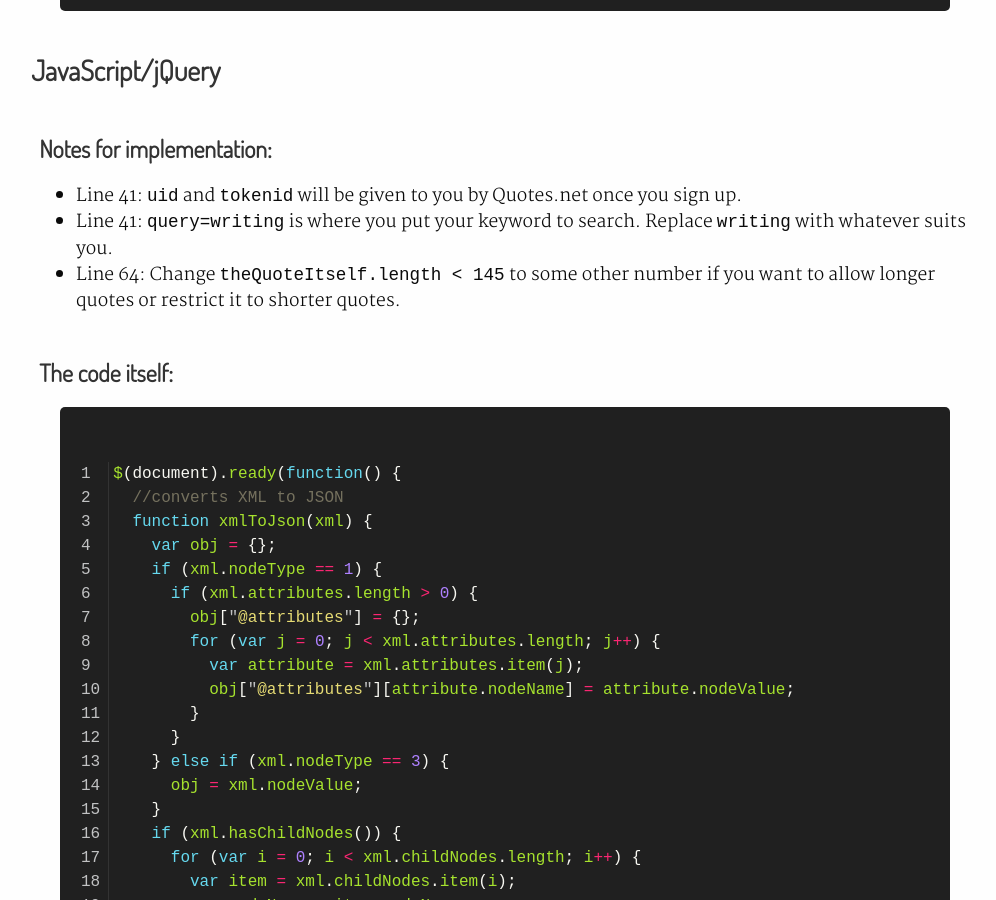
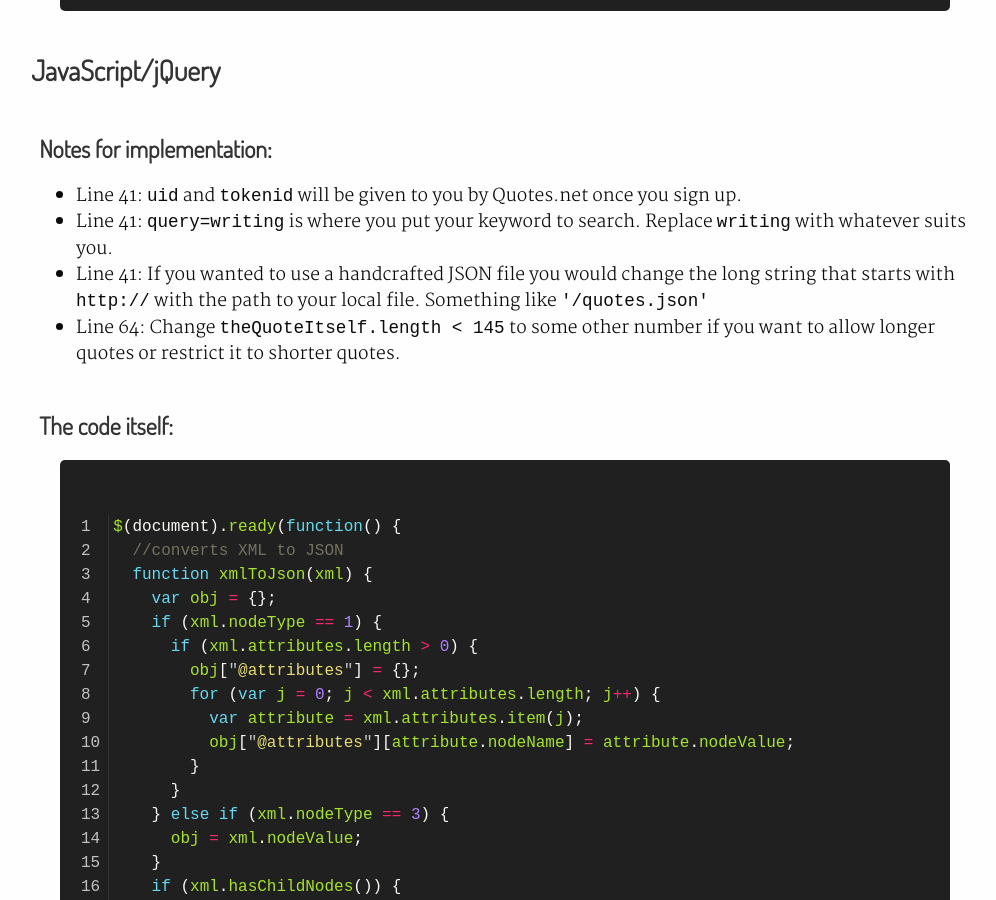
Before and after one commit to BradCoffield/APIs-for-librarians, a Jekyll site: the page built from _quotes/random-quote-on-a-topic.md, in a window 1280 px wide and 900 px high, scrolled down 2468 px. Shown: the whole window, without its empty margins (135-1131 px from the left). Built offline with Jekyll 4.4.1, drawn with Linux system fonts in a browser that asks for light colours; nearby versions of some CDN libraries; comment, search, counter and statistics services are not loaded.

Commit message:
forgot something

```diff
--- a/_quotes/random-quote-on-a-topic.md
+++ b/_quotes/random-quote-on-a-topic.md
@@ -67,6 +67,7 @@
 {:.code-notes}
 * Line 41: `uid` and `tokenid` will be given to you by Quotes.net once you sign up.
 * Line 41: `query=writing` is where you put your keyword to search. Replace `writing` with whatever suits you.
+* Line 41: If you wanted to use a handcrafted JSON file you would change the long string that starts with `http://` with the path to your local file. Something like `'/quotes.json'`
 * Line 64: Change `theQuoteItself.length < 145` to some other number if you want to allow longer quotes or restrict it to shorter quotes.
 
 ##### The code itself:
```
